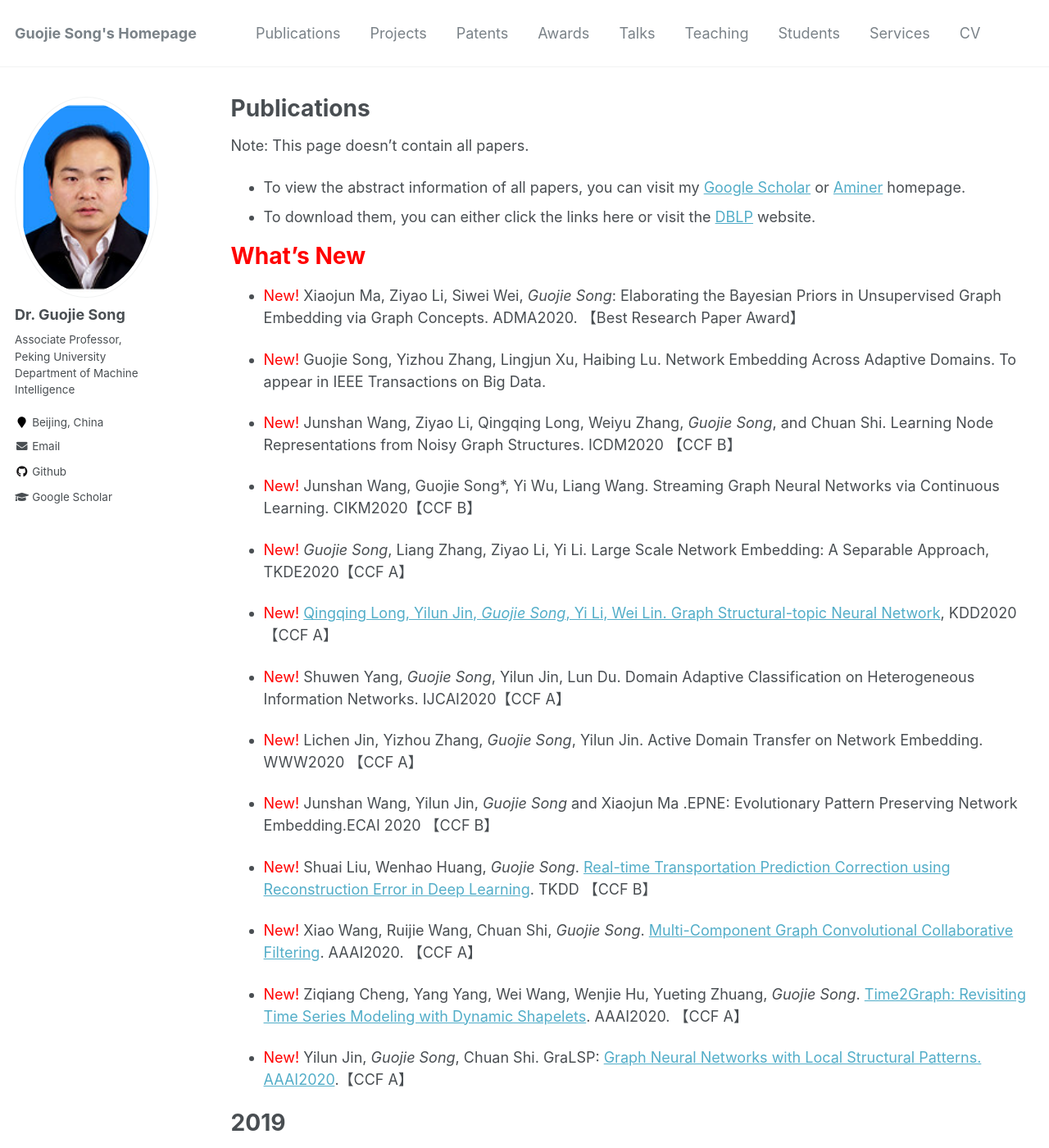
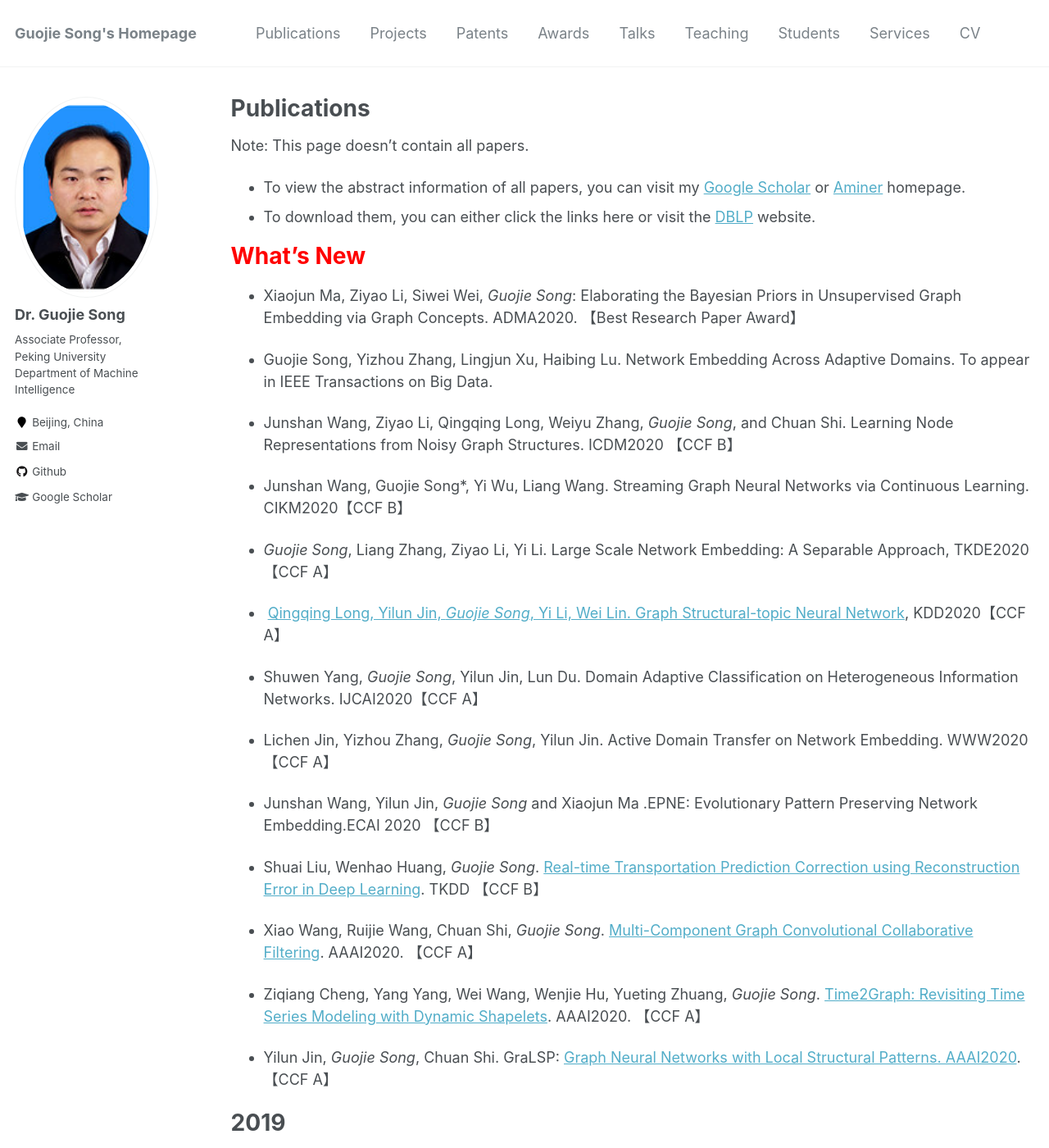
Before and after one commit to gjsong-pku/gjsong-pku.github.io, a Jekyll site: the page built from _pages/publications.md, in a window 1280 px wide and 1400 px high. Shown: the whole window at 82% size. Built offline with Jekyll 4.4.1, drawn with Linux system fonts in a browser that asks for light colours.

Commit message:
Update publications.md

```diff
--- a/_pages/publications.md
+++ b/_pages/publications.md
@@ -12,31 +12,31 @@ Note: This page doesn't contain all papers.
 
 # <span style="color:red">What's New</span>
 
-- <span style="color:red">New!</span> Xiaojun Ma, Ziyao Li, Siwei Wei, *Guojie Song*: Elaborating the Bayesian Priors in Unsupervised Graph Embedding via Graph Concepts. ADMA2020. 【Best Research Paper Award】
+-  Xiaojun Ma, Ziyao Li, Siwei Wei, *Guojie Song*: Elaborating the Bayesian Priors in Unsupervised Graph Embedding via Graph Concepts. ADMA2020. 【Best Research Paper Award】
 
-- <span style="color:red">New!</span> Guojie Song, Yizhou Zhang, Lingjun Xu, Haibing Lu. Network Embedding Across Adaptive Domains. To appear in IEEE Transactions on Big Data.
+- Guojie Song, Yizhou Zhang, Lingjun Xu, Haibing Lu. Network Embedding Across Adaptive Domains. To appear in IEEE Transactions on Big Data.
 
-- <span style="color:red">New!</span> Junshan Wang, Ziyao Li, Qingqing Long, Weiyu Zhang, *Guojie Song*, and Chuan Shi. Learning Node Representations from Noisy Graph Structures.  ICDM2020 【CCF B】
+- Junshan Wang, Ziyao Li, Qingqing Long, Weiyu Zhang, *Guojie Song*, and Chuan Shi. Learning Node Representations from Noisy Graph Structures.  ICDM2020 【CCF B】
 
-- <span style="color:red">New!</span> Junshan Wang, Guojie Song*, Yi Wu, Liang Wang. Streaming Graph Neural Networks via Continuous Learning. CIKM2020【CCF B】
+- Junshan Wang, Guojie Song*, Yi Wu, Liang Wang. Streaming Graph Neural Networks via Continuous Learning. CIKM2020【CCF B】
 
-- <span style="color:red">New!</span> *Guojie Song*, Liang Zhang, Ziyao Li, Yi Li. Large Scale Network Embedding: A Separable Approach, TKDE2020【CCF A】
+- *Guojie Song*, Liang Zhang, Ziyao Li, Yi Li. Large Scale Network Embedding: A Separable Approach, TKDE2020【CCF A】
 
-- <span style="color:red">New!</span> [Qingqing Long, Yilun Jin, *Guojie Song*, Yi Li, Wei Lin. Graph Structural-topic Neural Network](https://www.gjsong-pku.cn/files/KDD_GraphSTONE.pdf), KDD2020【CCF A】
+-  [Qingqing Long, Yilun Jin, *Guojie Song*, Yi Li, Wei Lin. Graph Structural-topic Neural Network](https://www.gjsong-pku.cn/files/KDD_GraphSTONE.pdf), KDD2020【CCF A】
 
-- <span style="color:red">New!</span> Shuwen Yang, *Guojie Song*, Yilun Jin, Lun Du. Domain Adaptive Classification on Heterogeneous Information Networks. IJCAI2020【CCF A】
+-  Shuwen Yang, *Guojie Song*, Yilun Jin, Lun Du. Domain Adaptive Classification on Heterogeneous Information Networks. IJCAI2020【CCF A】
 
-- <span style="color:red">New!</span> Lichen Jin, Yizhou Zhang, *Guojie Song*, Yilun Jin. Active Domain Transfer on Network Embedding. WWW2020 【CCF A】
+-  Lichen Jin, Yizhou Zhang, *Guojie Song*, Yilun Jin. Active Domain Transfer on Network Embedding. WWW2020 【CCF A】
 
-- <span style="color:red">New!</span> Junshan Wang, Yilun Jin, *Guojie Song* and Xiaojun Ma .EPNE: Evolutionary Pattern Preserving Network Embedding.ECAI 2020 【CCF B】
+-  Junshan Wang, Yilun Jin, *Guojie Song* and Xiaojun Ma .EPNE: Evolutionary Pattern Preserving Network Embedding.ECAI 2020 【CCF B】
 
-- <span style="color:red">New!</span> Shuai Liu, Wenhao Huang, *Guojie Song*. [Real-time Transportation Prediction Correction using Reconstruction Error in Deep Learning](https://dl.acm.org/doi/abs/10.1145/3369871). TKDD 【CCF B】
+-  Shuai Liu, Wenhao Huang, *Guojie Song*. [Real-time Transportation Prediction Correction using Reconstruction Error in Deep Learning](https://dl.acm.org/doi/abs/10.1145/3369871). TKDD 【CCF B】
 
-- <span style="color:red">New!</span> Xiao Wang, Ruijie Wang, Chuan Shi, *Guojie Song*. [Multi-Component Graph Convolutional Collaborative Filtering](https://arxiv.org/abs/1911.10699). AAAI2020. 【CCF A】
+-  Xiao Wang, Ruijie Wang, Chuan Shi, *Guojie Song*. [Multi-Component Graph Convolutional Collaborative Filtering](https://arxiv.org/abs/1911.10699). AAAI2020. 【CCF A】
 
-- <span style="color:red">New!</span> Ziqiang Cheng, Yang Yang, Wei Wang, Wenjie Hu, Yueting Zhuang, *Guojie Song*. [Time2Graph: Revisiting Time Series Modeling with Dynamic Shapelets](https://arxiv.org/abs/1911.04143). AAAI2020. 【CCF A】
+-  Ziqiang Cheng, Yang Yang, Wei Wang, Wenjie Hu, Yueting Zhuang, *Guojie Song*. [Time2Graph: Revisiting Time Series Modeling with Dynamic Shapelets](https://arxiv.org/abs/1911.04143). AAAI2020. 【CCF A】
 
-- <span style="color:red">New!</span> Yilun Jin, *Guojie Song*, Chuan Shi. GraLSP: [Graph Neural Networks with Local Structural Patterns. AAAI2020](https://arxiv.org/abs/1911.07675).【CCF A】
+-  Yilun Jin, *Guojie Song*, Chuan Shi. GraLSP: [Graph Neural Networks with Local Structural Patterns. AAAI2020](https://arxiv.org/abs/1911.07675).【CCF A】
 
 # 2019
 
```
